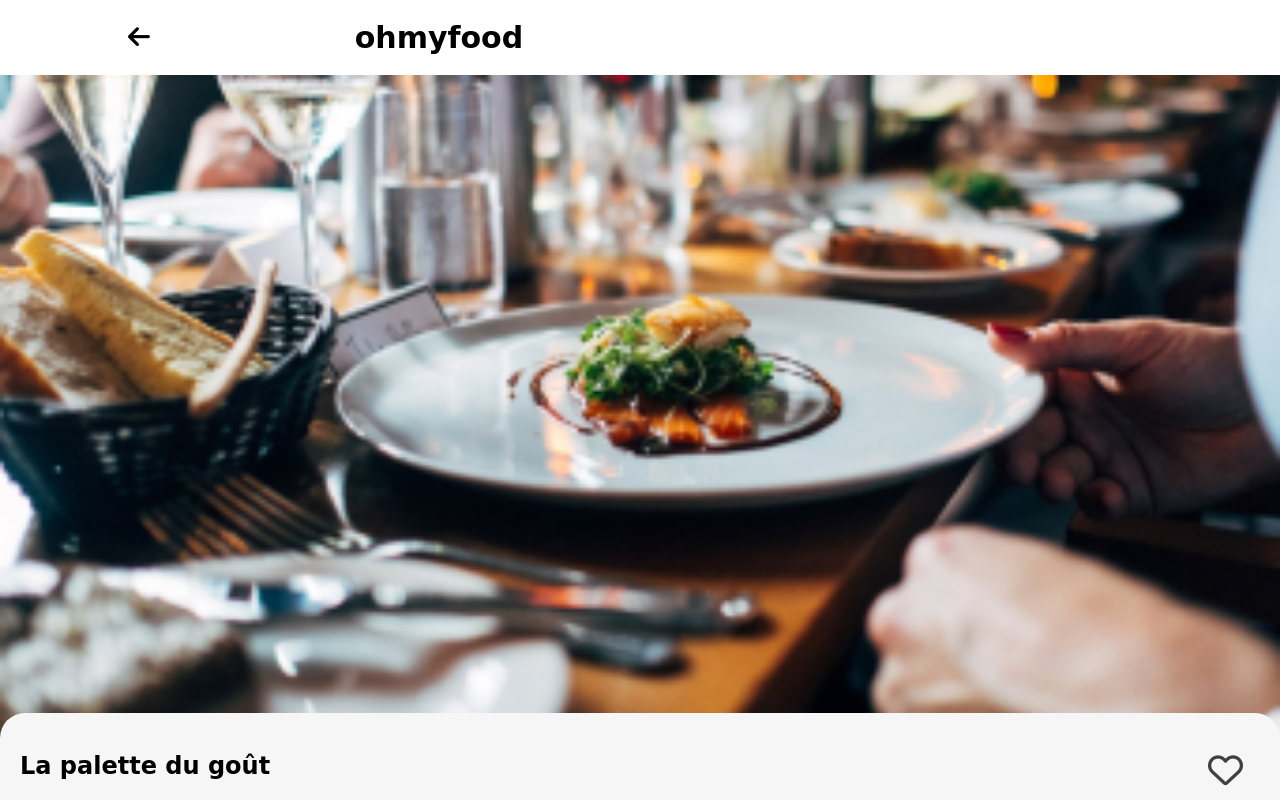
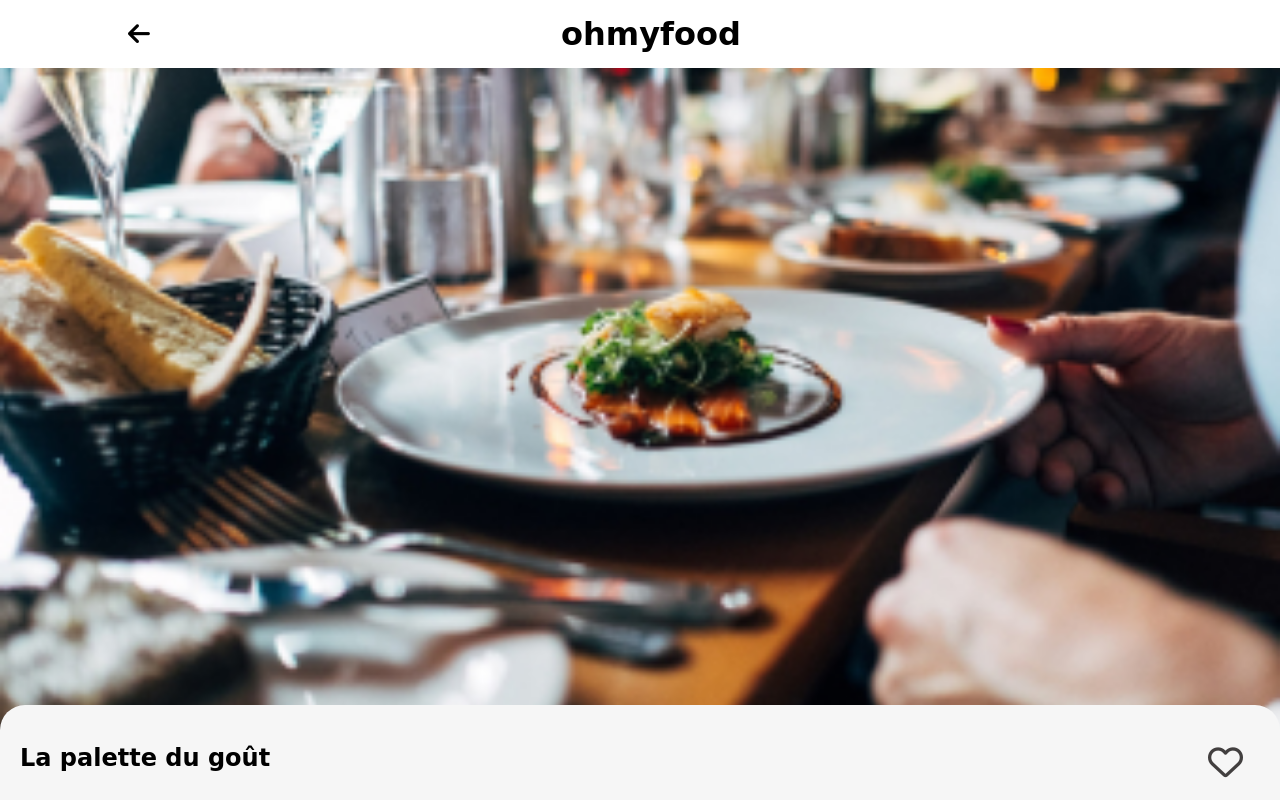
Before and after one commit to imene-yahiaoui/ohMyFood, a website: page restaurants/page1.html in a window 1280 px wide. Shown: the top 800 px of the page. Drawn offline with Linux system fonts and the light colour scheme; a web font is replaced by a local one.

Commit message:
animation sur la description de plats et changment de size  d' icon dans le  header

```diff
--- a/sass/layout/_header_menu.scss
+++ b/sass/layout/_header_menu.scss
@@ -1,43 +1,23 @@
-/*
-//le header de page menu
-.menu-header{
-    display: flex;
-    flex-direction: row;
-    align-items: center;
-    justify-content: space-around;
-    height: 50px;
-}
 
-.titre_Header{
-    font-family: "Shrikhand", cursive;
-    font-size: 30px;
-
-
-}
-
-
-//la fleche aguche
-.fa-arrow-left{
-    font-size: 25px;
-    color: black;
-}
-*/
 
 .menu-header {
     padding: 0% 10%;
-    height: auto;
+
     display: flex;
     align-items: center;
     justify-content: flex-start;
 
-    grid-gap: 20%;
-
+    height: 68px;
 
     }
 
 .titre_Header {
     font-family: "Shrikhand", cursive;
-    font-size: 30px;
+
+    text-align: center;
+    font-size: 2rem;
+
+width: 100%;
     text-align: center;}
 
 .fa-arrow-left{
--- a/sass/layout/_main_menu.scss
+++ b/sass/layout/_main_menu.scss
@@ -40,7 +40,7 @@
 
 .fa .fa-solid,
 .fa-check {
-  display: grid;
+  display: grid !important;
   place-items: center;
   background: white;
   border-radius: 50%;
```
Also changed, not shown: css/style.css, 1 other file.
